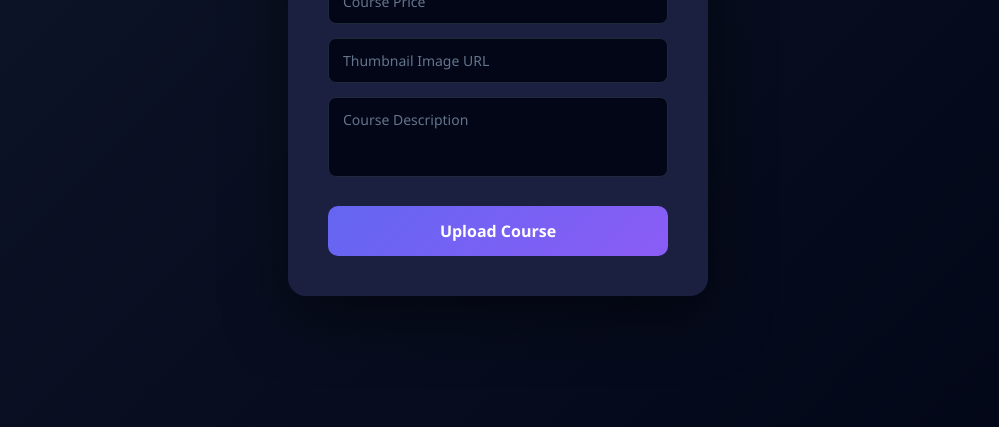
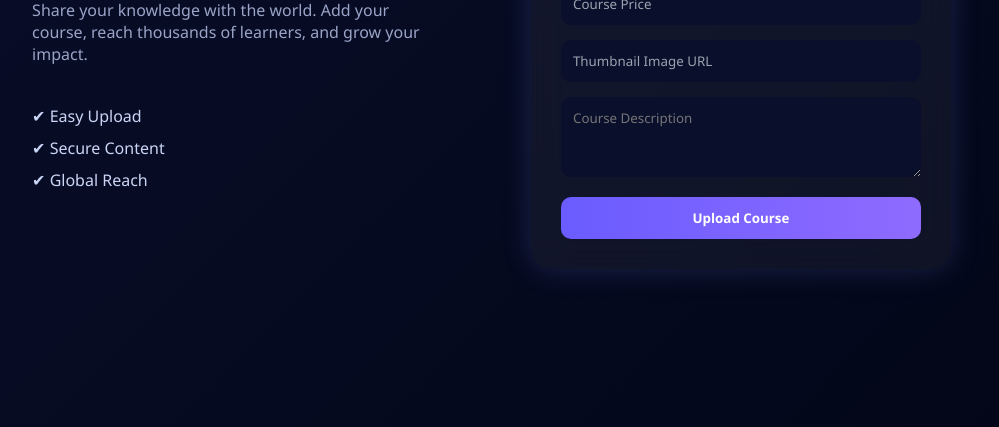
Before and after one commit to sounakmaiti123/E-Learning_web, a website: page public/upload-course.html in a window 1280 px wide. Shown: the part 373-800 px from the top of the page, without its empty margins (142-1141 px from the left). Drawn offline with Linux system fonts and the light colour scheme; sample sign-in values are in the browser's storage.

```diff
--- a/public/css/auth.css
+++ b/public/css/auth.css
@@ -312,3 +312,107 @@ font-weight:600;
 .google-btn img{
 width:20px;
 }
+body {
+    margin: 0;
+    font-family: 'Poppins', sans-serif;
+    background: linear-gradient(135deg, #0a0f2c, #020617);
+    color: white;
+}
+
+/* MAIN SECTION */
+.upload-section {
+    display: flex;
+    height: 100vh;
+    padding: 60px;
+    gap: 40px;
+}
+
+/* LEFT SIDE */
+.upload-left {
+    flex: 1;
+    display: flex;
+    flex-direction: column;
+    justify-content: center;
+}
+
+.upload-left h1 {
+    font-size: 48px;
+    font-weight: 700;
+}
+
+.upload-left span {
+    color: #7c8cff;
+}
+
+.upload-left p {
+    margin-top: 15px;
+    color: #9aa4c7;
+    max-width: 400px;
+}
+
+.features {
+    margin-top: 30px;
+}
+
+.features div {
+    margin: 10px 0;
+    color: #cbd5f5;
+}
+
+/* RIGHT SIDE */
+.upload-right {
+    flex: 1;
+    display: flex;
+    align-items: center;
+    justify-content: center;
+}
+
+/* CARD */
+.upload-card {
+    width: 100%;
+    max-width: 420px;
+    padding: 30px;
+    border-radius: 20px;
+    background: rgba(255,255,255,0.05);
+    backdrop-filter: blur(20px);
+    box-shadow: 0 0 30px rgba(124, 140, 255, 0.2);
+}
+
+/* FORM */
+.upload-card h2 {
+    text-align: center;
+    margin-bottom: 20px;
+}
+
+.upload-card input,
+.upload-card textarea {
+    width: 100%;
+    margin-bottom: 15px;
+    padding: 12px;
+    border-radius: 10px;
+    border: none;
+    outline: none;
+    background: #0a0f2c;
+    color: white;
+}
+
+.upload-card textarea {
+    height: 80px;
+}
+
+/* BUTTON */
+.upload-card button {
+    width: 100%;
+    padding: 12px;
+    border-radius: 10px;
+    border: none;
+    background: linear-gradient(90deg, #6a5cff, #8f6bff);
+    color: white;
+    font-weight: bold;
+    cursor: pointer;
+    transition: 0.3s;
+}
+
+.upload-card button:hover {
+    transform: scale(1.05);
+}
--- a/public/upload-course.html
+++ b/public/upload-course.html
@@ -4,15 +4,37 @@
 <title>Upload Course | EduChain</title>
 <link rel="stylesheet" href="css/auth.css">
 </head>
+<body class="dark-mode">
 
-<body class="dark-mode">
 <script src="js/script.js"></script>
-
 <script>
 requireLogin();
 </script>
-<div class="auth-container">
-<div class="auth-card">
+
+<!-- NAVBAR (same as homepage if needed) -->
+
+<div class="upload-section">
+
+    <!-- LEFT SIDE -->
+    <div class="upload-left">
+        <h1>Upload Your <span>Course</span></h1>
+
+        <p>
+            Share your knowledge with the world. Add your course,
+            reach thousands of learners, and grow your impact.
+        </p>
+
+        <div class="features">
+            <div>✔ Easy Upload</div>
+            <div>✔ Secure Content</div>
+            <div>✔ Global Reach</div>
+        </div>
+    </div>
+
+    <!-- RIGHT SIDE -->
+    <div class="upload-right">
+
+        <div class="upload-card">
 
             <h2>Upload New Course</h2>
 
@@ -28,50 +50,17 @@ requireLogin();
 
                 <textarea id="description" placeholder="Course Description"></textarea>
 
-<button type="submit" class="auth-btn">
-Upload Course
-</button>
+                <button type="submit">Upload Course</button>
 
             </form>
 
         </div>
+
     </div>
 
+</div>
 
-<script>
-
-const form = document.getElementById("courseForm");
-
-form.addEventListener("submit", async (e)=>{
-
-e.preventDefault();
-
-const course = {
-
-title: document.getElementById("title").value,
-description: document.getElementById("description").value,
-instructor: document.getElementById("instructor").value,
-price: document.getElementById("price").value,
-thumbnail: document.getElementById("thumbnail").value
-
-};
-
-
-const response = await fetch("/api/upload-course",{
-
-method:"POST",
-headers:{ "Content-Type":"application/json" },
-body: JSON.stringify(course)
-
-});
-
-const data = await response.json();
-
-alert(data.message);
-
-});
-
-</script>
+<script src="js/course.js"></script>
 
 </body>
 </html>
```
Also changed, not shown: database/course.js (+40 -0 lines). Lines whose indentation alone changed are shown as unchanged.
